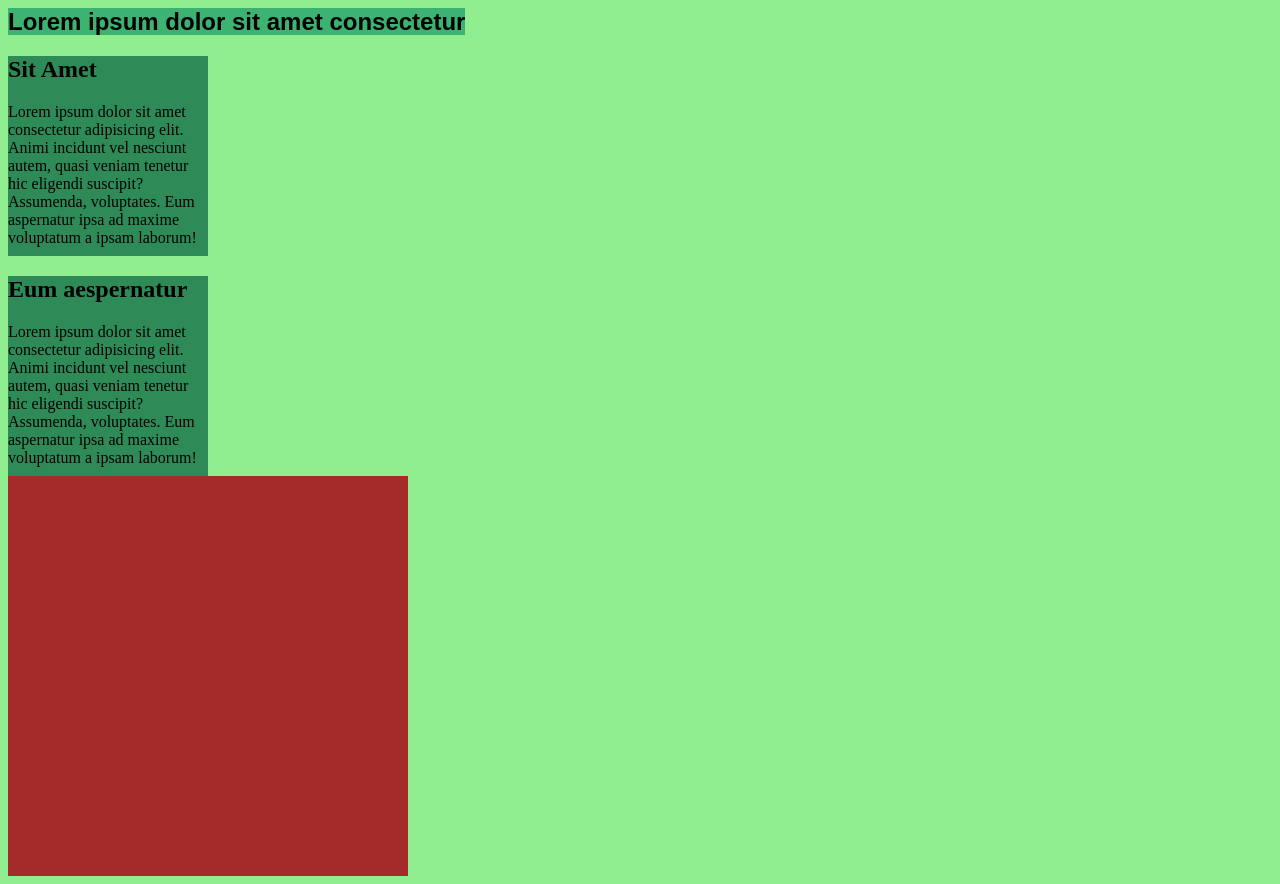
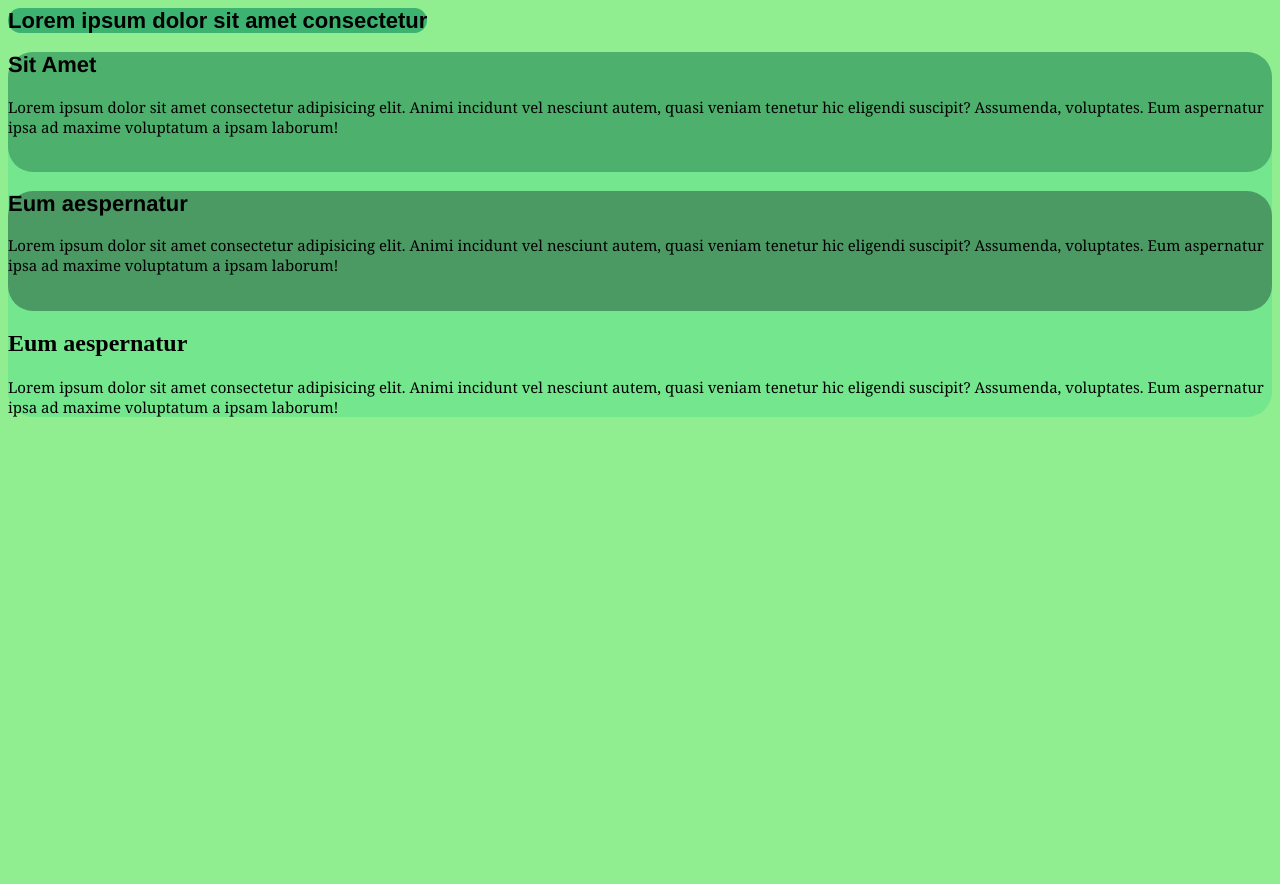
Before and after one commit to yurialves7/html-semantico-b, a plain HTML site: page pages/pagina-01.html in a window 1280 px wide. After the commit the page ends 800 px from the top, so only its background shows below. Drawn offline with Linux system fonts and the light colour scheme.

Commit message:
Colocando os Blocos

```diff
--- a/pages/pagina-01.html
+++ b/pages/pagina-01.html
@@ -5,10 +5,12 @@
     <meta name="viewport" content="width=device-width, initial-scale=1.0">
     <title>pagina 1 </title>
 </head>
-<!--para deixar mais organizado-->
+<!--style para deixar mais organizado e classes-->
 <style>
-    h1 {color: black;
-        font-size: 24px;
+    h1 {
+        color: black;
+        font-size: 22px;
+        border-radius: 25px;
         background-color: mediumseagreen;
         display: inline;
         font-family: Arial, Helvetica, sans-serif;
@@ -20,12 +22,54 @@
         background-color: lightgreen;
     }
 
-    div{
-        background-color: brown;
-        width: 400px;
-        height: 400px;
+    .box01{
+        border-radius: 25px;
+        background-color: rgb(77, 176, 108);
+
+        height: 120px;
+
 
     }
+
+    .box02{
+        border-radius: 25px;
+        background-color: rgb(75, 154, 100);
+        height: 120px;
+
+
+
+    }
+
+
+
+    p{
+        color: black;
+        font-size: 15px;
+        font-family: Cambria, Cochin, Georgia, Times, 'Times New Roman', serif;
+    }
+
+    .caixa03{
+        color: rgb(0, 0, 0);
+        font-size: 22px;
+        font-family: 'Franklin Gothic Medium', 'Arial Narrow', Arial, sans-serif
+    }
+
+    .caixa04{
+        color: rgb(0, 0, 0);
+        font-size: 22px;
+        font-family: 'Franklin Gothic Medium', 'Arial Narrow', Arial, sans-serif;
+    }
+
+
+
+    main{
+        border-radius: 25px;
+        background-color: rgb(116, 230, 142);
+    }
+
+
+
+
 
 
 
@@ -42,17 +86,26 @@
 
 
         <!--criando uma classe-->
-        <div class="box1" style = "width: 200px; height: 200px; background-color:seagreen ;";>
-            <h2>Sit Amet</h2>
+        <div class="box01">
+            <h2 class="caixa03">Sit Amet</h2>
 
             <p>Lorem ipsum dolor sit amet consectetur adipisicing elit. Animi incidunt vel nesciunt autem, quasi veniam tenetur hic eligendi suscipit? Assumenda, voluptates. Eum aspernatur ipsa ad maxime voluptatum a ipsam laborum!
 
             </p>
-    </div>
+        </div>
 
-        <div style = "background-color: seagreen; height: 200px; width: 200px";>
+        <div class="box02">
 
-            <h2>Eum aespernatur</h2>
+            <h2 class="caixa04">Eum aespernatur</h2>
+
+            <p>Lorem ipsum dolor sit amet consectetur adipisicing elit. Animi incidunt vel nesciunt autem, quasi veniam tenetur hic eligendi suscipit? Assumenda, voluptates. Eum aspernatur ipsa ad maxime voluptatum a ipsam laborum!
+
+            </p>
+        </div>
+
+        <div class="box07">
+
+            <h2 class="caixa07">Eum aespernatur</h2>
 
             <p>Lorem ipsum dolor sit amet consectetur adipisicing elit. Animi incidunt vel nesciunt autem, quasi veniam tenetur hic eligendi suscipit? Assumenda, voluptates. Eum aspernatur ipsa ad maxime voluptatum a ipsam laborum!
 
```
